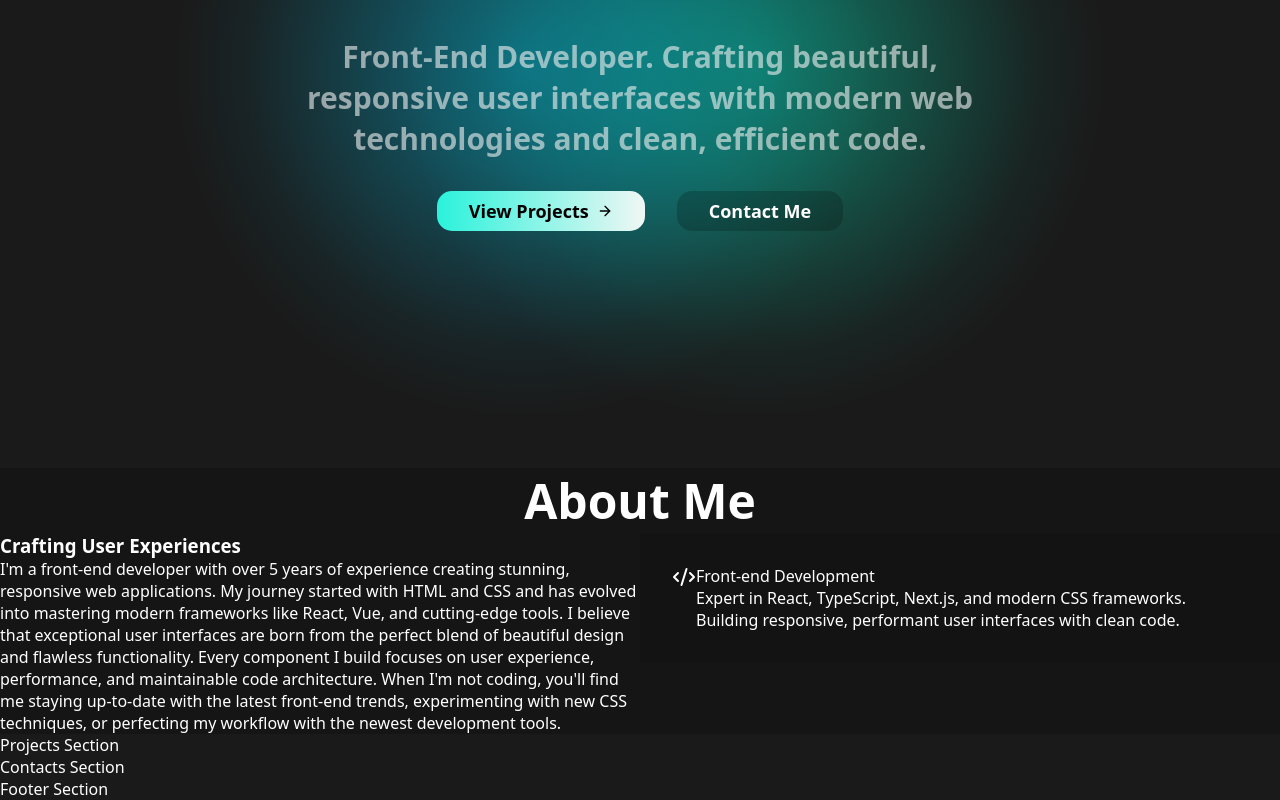
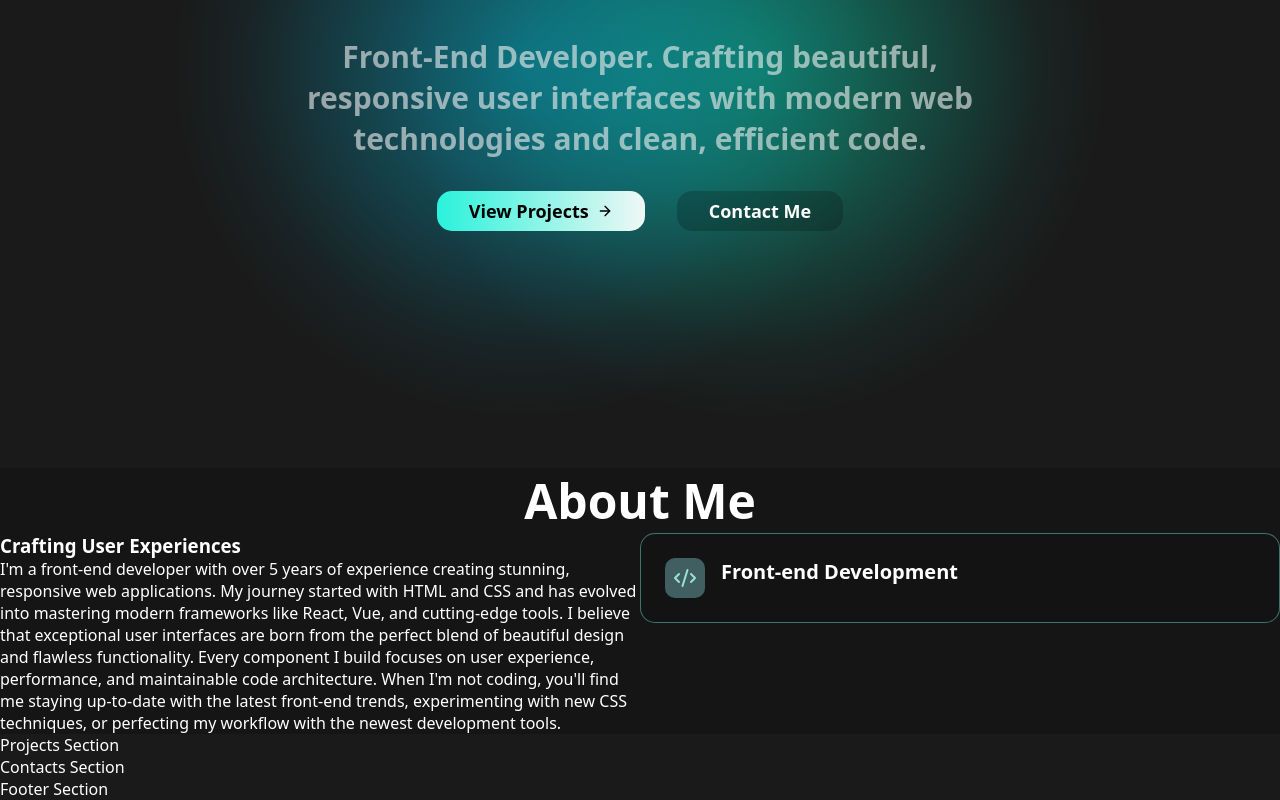
Before and after one commit to trinidj/updated-personal-porfolio, a Vue app: page / in a window 1280 px wide. Shown: the part 417-1217 px from the top of the page. Built offline with nearby package versions, Linux system fonts and the light colour scheme.

Commit message:
feat: enhance ServiceCard component with improved props and styling

```diff
--- a/src/components/ui/ServiceCard.vue
+++ b/src/components/ui/ServiceCard.vue
@@ -4,9 +4,13 @@
       type: String,
       default: '',
     },
-    desc: {
+    description: {
       type: String,
       default: '',
+    },
+    icon: {
+      type: Object,
+      default: null,
     },
   });
 </script>
@@ -14,17 +18,23 @@
 <template>
   <div class="service-card">
     <div class="icon-container">
-      <slot />
+      <div class="icon">
+        <component
+          v-if="props.icon"
+          :is="props.icon"
+        />
+        <slot v-else />
+      </div>
     </div>
 
     <div class="content-container">
       <div class="service-content">
         <div class="service-header">
-          {{ props.title }}
+          <h4>{{ props.title }}</h4>
         </div>
 
         <div class="service-description">
-          {{ props.desc }}
+          <p>{{ props.description }}</p>
         </div>
       </div>
     </div>
@@ -35,7 +45,33 @@
   .service-card {
     display: flex;
     flex-direction: row;
-    padding: var(--spacing-xl);
+    /* align-items: center; */
+    gap: var(--spacing-base);
+    padding: var(--spacing-lg);
     background: hsl(from var(--color-background-primary) h s calc(l - 3) / 0.5);
+    border: 1px solid hsl(from var(--color-accent-primary) h s calc(l - 10) / 0.5);
+    border-radius: 15px;
+  }
+
+  .icon {
+    display: flex;
+    color: #99E1D9;
+    border-radius: 10px;
+    background: hsl(from var(--color-accent-secondary) h s l / 0.5);
+    padding: var(--spacing-sm);
+  }
+
+  .service-content {
+    display: flex;
+    flex-direction: column;
+    gap: var(--spacing-sm);
+  }
+
+  .service-header h4 {
+    font-size: var(--text-xl);
+  }
+
+  .service-description p {
+    color: hsl(from var(--color-text-primary) h s l / 0.7);
   }
 </style>
```
